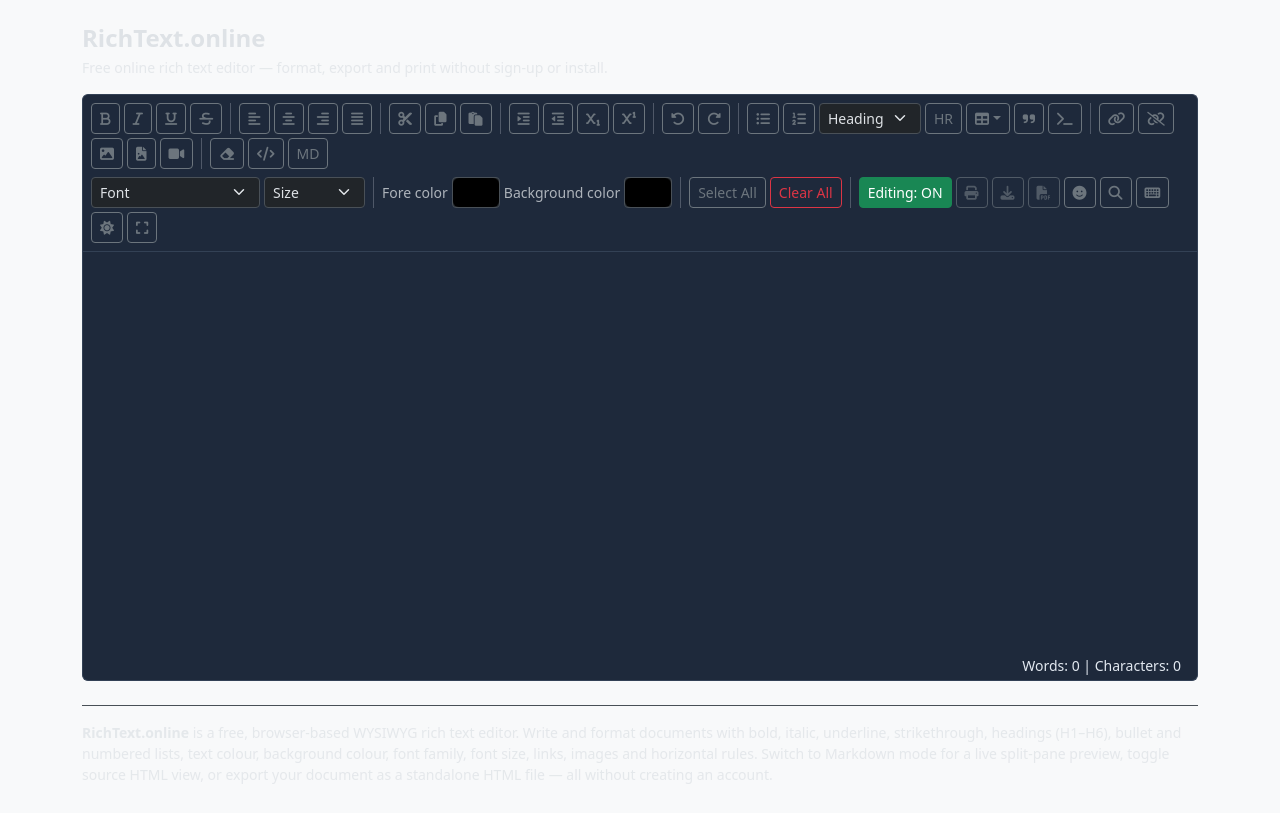
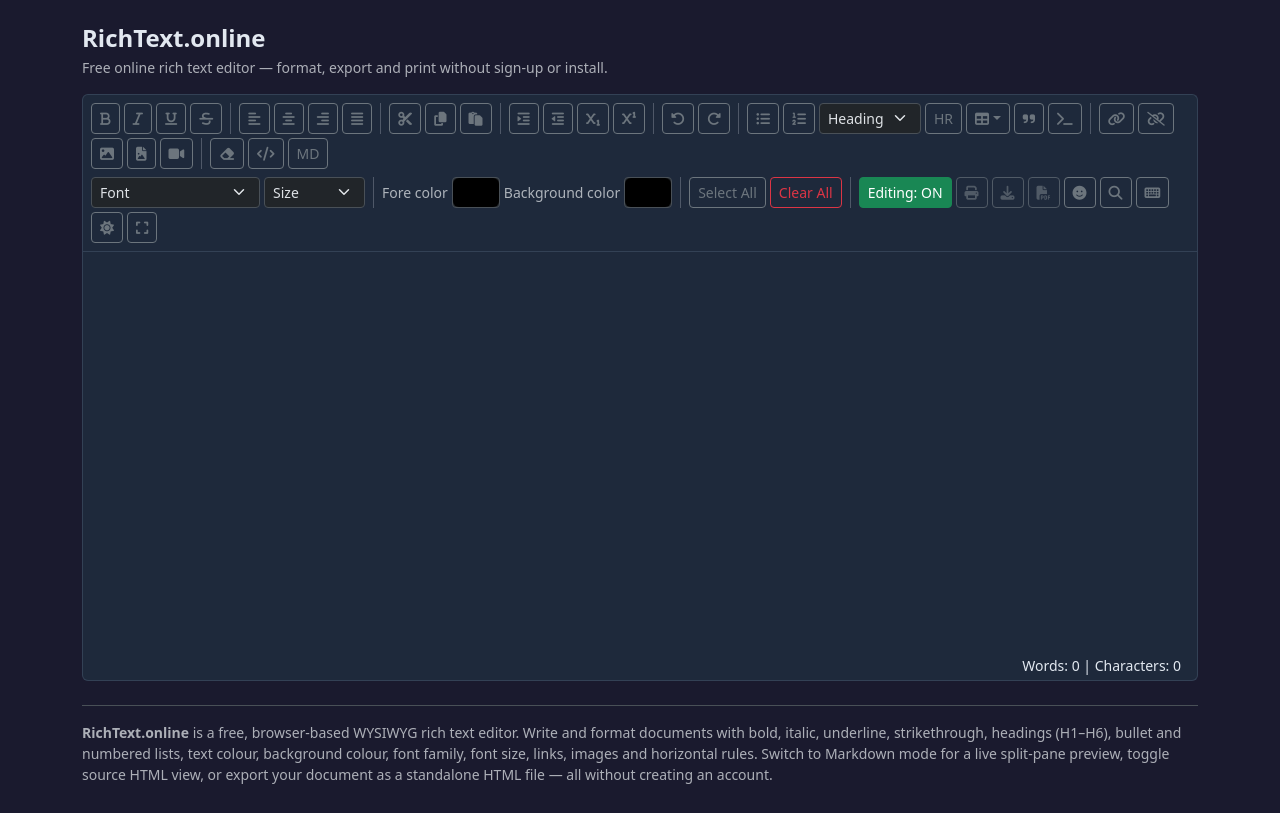
Before and after one commit to souravkhoso1/wysiwyg-editor, a website: page index.html in a window 1280 px wide. Both pictures are taken after a click on the button 105 px from the left and 227 px from the top of the page. Drawn offline with nearby package versions, Linux system fonts and the light colour scheme.

Commit message:
Fix dark mode: override bg-light on body and panels
Bootstrap 5.3.3 does not auto-theme .bg-light with data-bs-theme=dark.
Added explicit [data-bs-theme=dark] body and .bg-light overrides so
the page background and url/find-replace panels go dark correctly.

```diff
--- a/styles.css
+++ b/styles.css
@@ -1,5 +1,12 @@
-/* Dark mode — Bootstrap 5.3 handles most components via data-bs-theme="dark".
-   We only need to override bg-white surfaces and the contenteditable editor. */
+/* Dark mode — Bootstrap 5.3's data-bs-theme="dark" handles buttons, dropdowns,
+   forms and modals. We override bg-light/bg-white which Bootstrap 5.3.3 does
+   NOT automatically theme, plus the page background and editor surface. */
+[data-bs-theme="dark"] body,
+[data-bs-theme="dark"] .bg-light {
+	background-color: #1a1a2e !important;
+	color: #e2e8f0 !important;
+}
+
 [data-bs-theme="dark"] #toolbar,
 [data-bs-theme="dark"] #editor,
 [data-bs-theme="dark"] #editor-counter,
```
